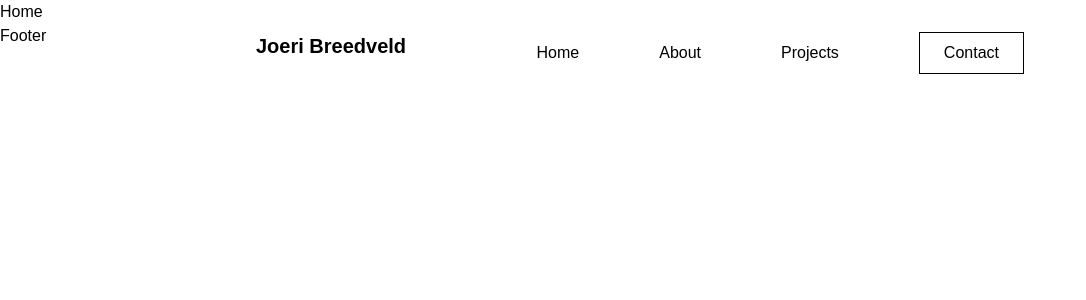
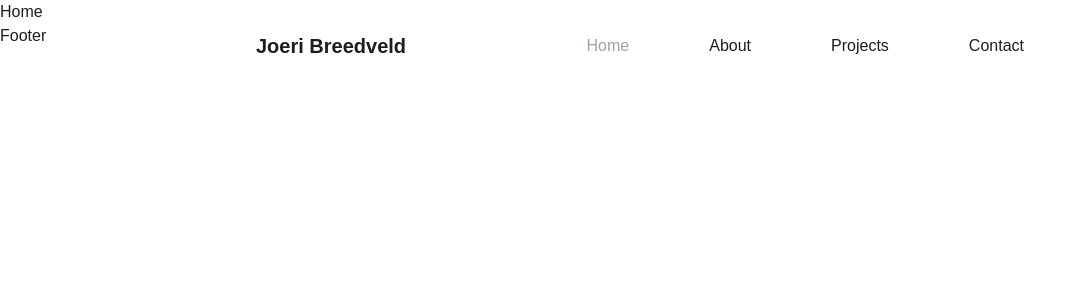
Before and after one commit to joeribreedveld/portfolio-website-v4, a Next.js app: page / in a window 1280 px wide. Shown: the top 300 px of the page, without its empty margins (0-1086 px from the left). Built offline with nearby package versions, Linux system fonts and the light colour scheme.

Commit message:
feat(navbar): add hover effects to navbar links, add black color, change text color and center navbar items

```diff
--- a/components/Navbar.tsx
+++ b/components/Navbar.tsx
@@ -8,27 +8,31 @@ function Navbar() {
 
 	return (
 		<>
-			<nav className='fixed page-padding-x flex justify-between w-full py-8'>
-				<h3 className='text-xl font-bold'>Joeri Breedveld</h3>
+			<nav className='fixed page-padding-x flex justify-between w-full py-8 items-center'>
+				<h3 onClick={() => router.push("/")} className='text-xl font-bold hover:cursor-pointer'>
+					Joeri Breedveld
+				</h3>
 				<ul className='flex navbar-gap items-center'>
 					<li>
 						<Link href='/'>
-							<a>Home</a>
+							<a className={router.pathname == "/" ? "text-gray-400 hover:cursor-default" : ""}>Home</a>
 						</Link>
 					</li>
 					<li>
 						<Link href='/about'>
-							<a>About</a>
+							<a className={router.pathname == "/about" ? "text-gray-400 hover:cursor-default" : ""}>About</a>
 						</Link>
 					</li>
 					<li>
 						<Link href='/projects'>
-							<a>Projects</a>
+							<a className={router.pathname == "/projects" ? "text-gray-400 hover:cursor-default" : ""}>Projects</a>
 						</Link>
 					</li>
-					<button onClick={() => router.push("/contact")} className='border border-black px-6 py-2'>
-						<a>Contact</a>
-					</button>
+					<li>
+						<Link href='/contact'>
+							<a className={router.pathname == "/contact" ? "text-gray-400 hover:cursor-default" : ""}>Contact</a>
+						</Link>
+					</li>
 				</ul>
 			</nav>
 		</>
--- a/styles/globals.css
+++ b/styles/globals.css
@@ -19,3 +19,6 @@
 
 
 /* Apply */
+html {
+    @apply text-black
+}
--- a/tailwind.config.js
+++ b/tailwind.config.js
@@ -9,6 +9,9 @@ module.exports = {
 				sans: ["sans-serif", "Roboto"],
 				mono: ["monospace", "Roboto Mono"],
 			},
+			colors: {
+				black: "#1D1D1F",
+			},
 		},
 	},
 	plugins: [],
```
